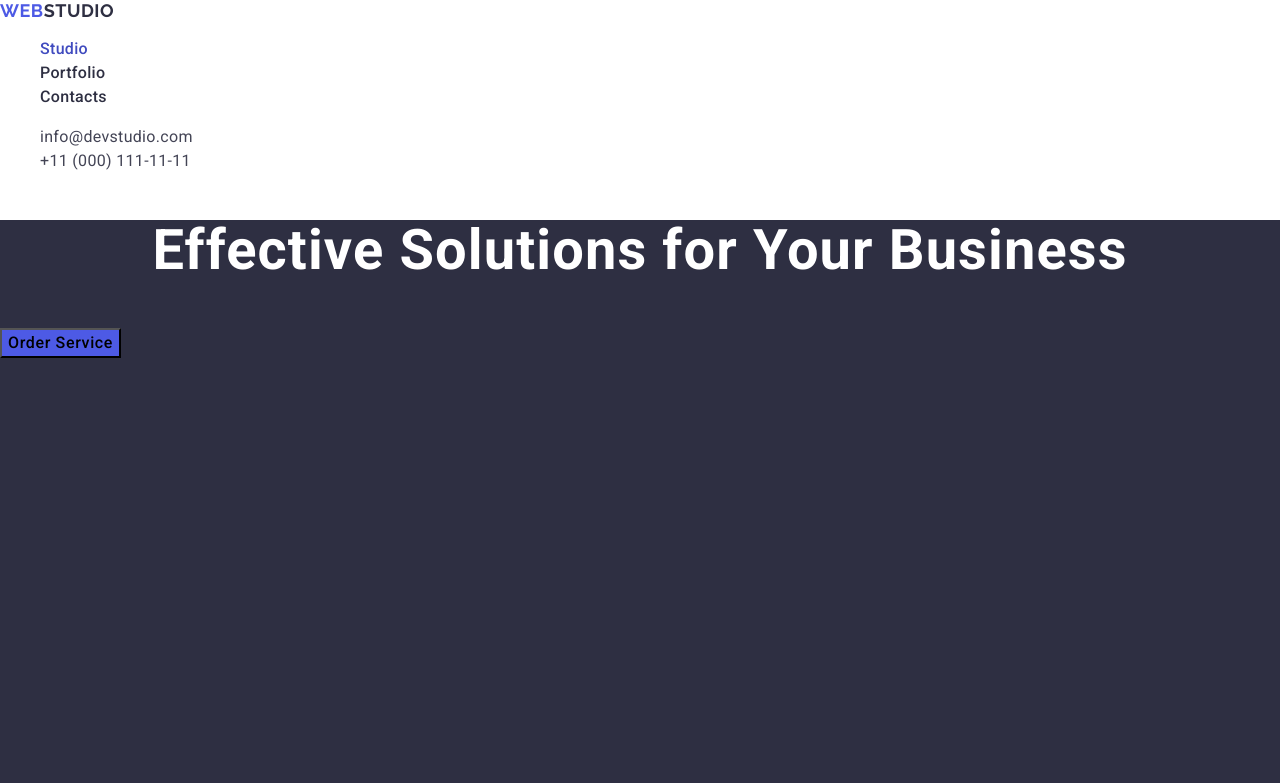
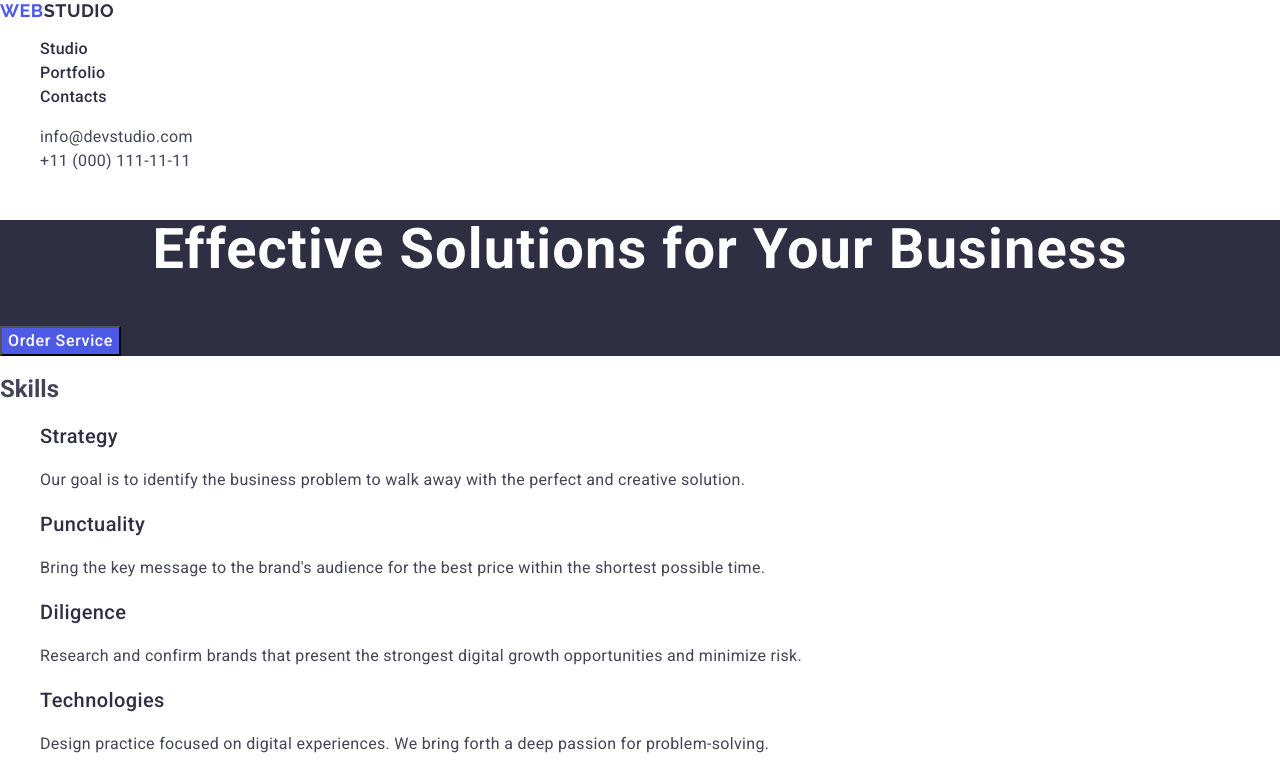
Before and after one commit to Maxim27B/goit-markup-hw-02, a plain HTML site: page index.html in a window 1280 px wide. Shown: the top 783 px of the page. Drawn offline with nearby package versions, Linux system fonts and the light colour scheme.

Commit message:
homework-2

```diff
--- a/css/styles.css
+++ b/css/styles.css
@@ -83,7 +83,6 @@ body {
 /* ========== Hero-section styles ========== */
 .hero {
     background-color: #2e2f42;
-    height: 600px;
 }
 
 .hero-button {
@@ -92,6 +91,7 @@ body {
     font-size: 16px;
     line-height: 1.5;
     letter-spacing: 0.04em;
+    color: #ffffff;
 }
 
 .hero-button:hover,
@@ -101,10 +101,10 @@ body {
 
 .hero-title {
     font-size: 56px;
-    line-height: 1.1;
+    line-height: 1.07;
     letter-spacing: 0.02em;
     text-align: center;
-    color: #fff;
+    color: #ffffff;
 }
 
 /* ========== Skills-section styles ========== */
@@ -133,6 +133,7 @@ body {
     letter-spacing: 0.02em;
     text-transform: capitalize;
     text-align: center;
+    color: #2e2f42;
 }
 
 .our-team-list {
@@ -162,6 +163,7 @@ body {
     letter-spacing: 0.02em;
     text-transform: capitalize;
     text-align: center;
+    color: #2e2f42;
 }
 
 .portfolio-item-title {
--- a/index.html
+++ b/index.html
@@ -26,7 +26,7 @@
           >Web<span class="logo-part">Studio</span></a
         >
         <ul>
-          <li><a class="menu-item active" href="./index.html">Studio</a></li>
+          <li><a class="menu-item" href="./index.html">Studio</a></li>
           <li><a class="menu-item" href="">Portfolio</a></li>
           <li><a class="menu-item" href="">Contacts</a></li>
         </ul>
```
